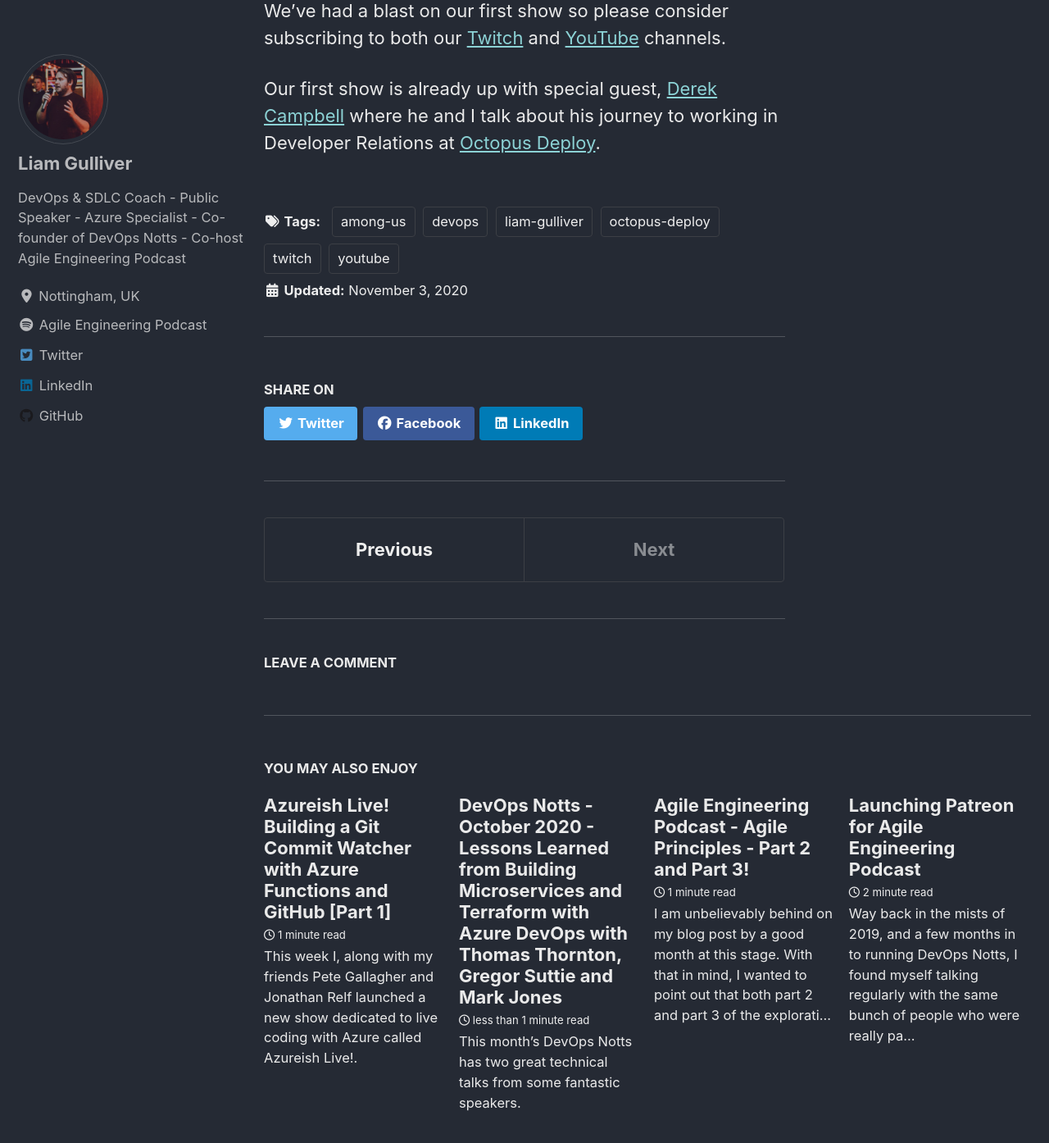
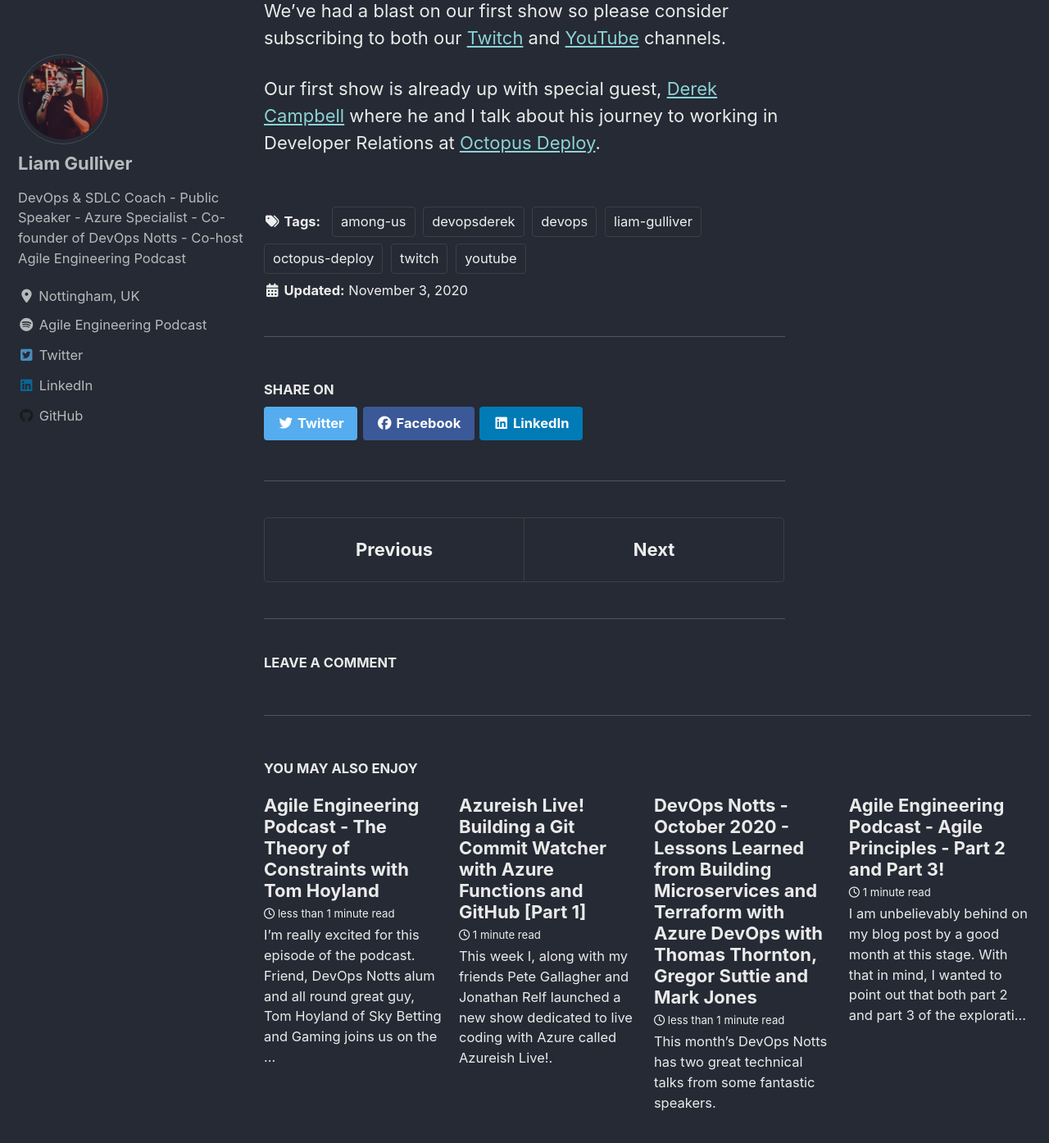
Before and after one commit to lgulliver/lgulliver.github.io, a Jekyll site: the page built from _posts/2020-11-03-azureish-after-dark-with-derek-campbell.md, in a window 1280 px wide and 1400 px high, scrolled down 1599 px. Shown: the top 1394 px of the window at 82% size. Built offline with Jekyll 4.4.1, drawn with Linux system fonts in a browser that asks for light colours; cached includes are drawn as plain includes; nearby versions of some CDN libraries; comment, search, counter and statistics services are not loaded.

Commit message:
added missing podcast post

```diff
--- a/_posts/2020-11-03-azureish-after-dark-with-derek-campbell.md
+++ b/_posts/2020-11-03-azureish-after-dark-with-derek-campbell.md
@@ -1,7 +1,7 @@
 ---
 author: Liam Gulliver
 title: Azureish After Dark with Derek Campbell
-tags: devops among-us twitch youtube liam-gulliver octopus-deploy
+tags: devops among-us twitch youtube liam-gulliver octopus-deploy devopsderek
 date: 2020-11-03 22:00:00
 header:
   video:
--- /dev/null
+++ b/_posts/2020-11-06-agile-engineering-podcast-theory-of-constraints.md
@@ -0,0 +1,14 @@
+---
+author: Liam Gulliver
+title: Agile Engineering Podcast - The Theory of Constraints with Tom Hoyland
+tags: devops podcast agile-engineering agile the-goal theory-of-constraints
+date: 2020-11-06 11:30:00
+---
+
+I'm really excited for this episode of the podcast. Friend, DevOps Notts alum and all round great guy, Tom Hoyland of Sky Betting and Gaming joins us on the podcast to dig into The Theory of Constraints.
+
+The theory was coined by Eliyahu M. Goldratt in his book [The Goal](https://amzn.to/3i1PpST). We take a look at what the theory is and what a practical application of the theory might look like. Give it a listen below!
+
+<iframe src="https://open.spotify.com/embed-podcast/episode/3LOvq3FzrfwletH3vJsFE8" width="100%" height="232" frameborder="0" allowtransparency="true" allow="encrypted-media"></iframe>
+
+We've also recently launched a Patreon page on [patreon.com/agileengineering](https://www.patreon.com/agileengineering). Our goal is to expand the type of content we provide to our audience and help to provide guidance and insights from people who do this stuff every single day direct to you; whether you are mildly interested in the topics through to if you’re the most passionate CTO! We're looking to provide more video content and a live show and would appreciate any support you can give to help us level up! Take a look at my post on [Patreon](https://lgulliver.github.io/launching-patreon-for-agile-engineering-podcast/) for more information.
```
